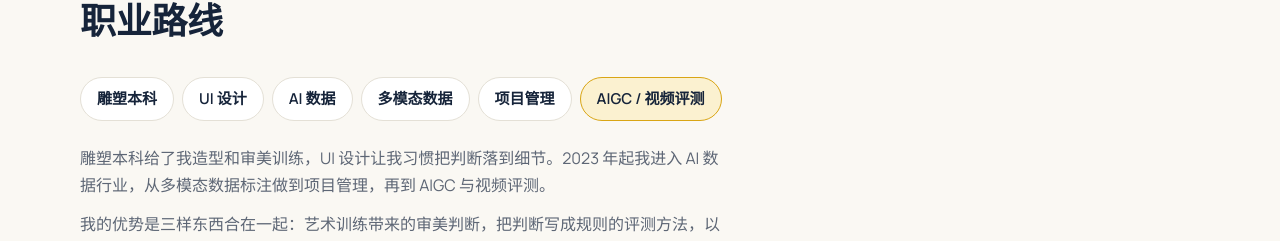
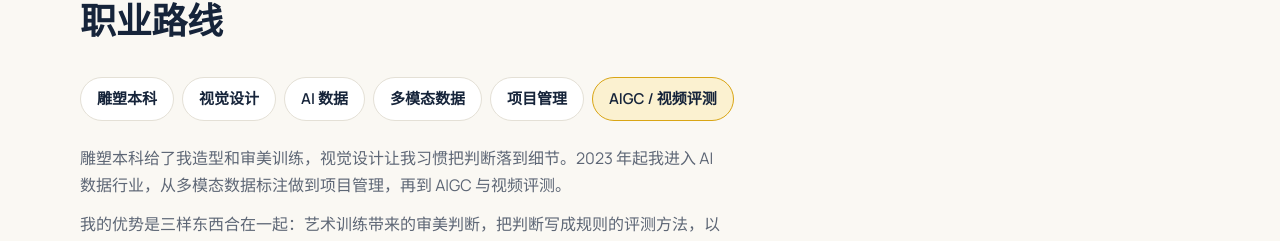
Before and after one commit to Jingyaozong/jing-ai-playground, a Next.js app: page /about in a window 1280 px wide. Shown: the part 394-635 px from the top of the page. Built offline with nearby package versions, Linux system fonts and the light colour scheme; no server answers.

Commit message:
Use visual design in public profile copy

```diff
--- a/app/about/page.tsx
+++ b/app/about/page.tsx
@@ -12,7 +12,7 @@ export const metadata: Metadata = pageMeta({ og: 'about',
   description: '荆：AI 视频与多模态评测，兼具艺术审美、评测方法与项目交付能力。附联系方式。',
 });
 
-const path = ['雕塑本科', 'UI 设计', 'AI 数据', '多模态数据', '项目管理', 'AIGC / 视频评测'];
+const path = ['雕塑本科', '视觉设计', 'AI 数据', '多模态数据', '项目管理', 'AIGC / 视频评测'];
 
 export default function AboutPage() {
   return (
--- a/app/data/profile.ts
+++ b/app/data/profile.ts
@@ -8,7 +8,7 @@ export const profile = {
   name: '荆',
   roleLine: 'AI 视频 / 多模态评测 · 数据质量 · 项目交付',
   tagline: '我关注多模态生成的视觉质量，并把对构图、光色、人物和时序的判断，写成可以复核的评测记录。',
-  narrative: '雕塑本科给了我造型和审美训练，UI 设计让我习惯把判断落到细节。2023 年起我进入 AI 数据行业，从多模态数据标注做到项目管理，再到 AIGC 与视频评测。',
+  narrative: '雕塑本科给了我造型和审美训练，视觉设计让我习惯把判断落到细节。2023 年起我进入 AI 数据行业，从多模态数据标注做到项目管理，再到 AIGC 与视频评测。',
   email: 'jingyaozong0512@gmail.com',
   // 想加其他平台时在这里加：{ label: '平台名', href: '主页链接' }
   links: [] as Array<{ label: string; href: string }>,
```
